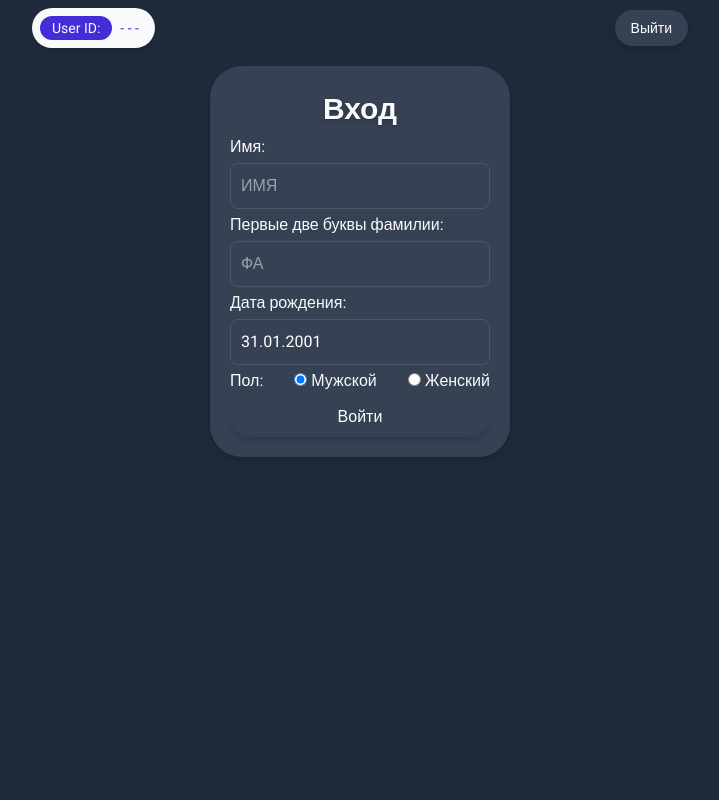
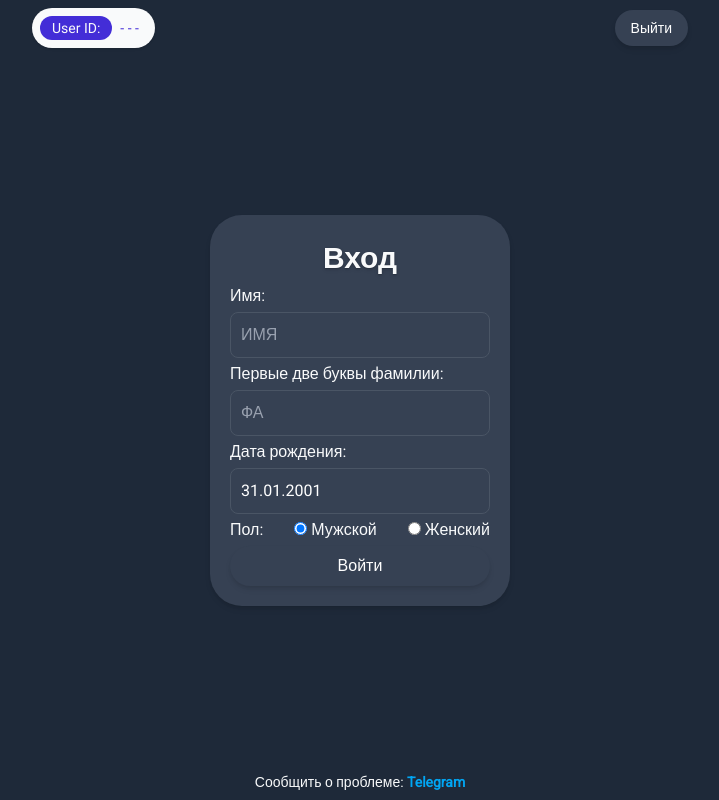
Before and after one commit to multifacs/cogni-test, a SvelteKit app: page / in a window 1280 px wide. Shown: the whole page, without its empty margins (280-999 px from the left). Built offline with nearby package versions, Linux system fonts and the light colour scheme; no server answers; a web font is replaced by a local one.

Commit message:
style: main layout

```diff
--- a/src/routes/+layout.svelte
+++ b/src/routes/+layout.svelte
@@ -13,29 +13,9 @@
 	});
 </script>
 
-<div
-	class="
-flex
-h-[100dvh]
-w-full
-flex-col
-items-center
-justify-between
-gap-2
-"
->
+<div class="flex h-[100dvh] flex-col items-center justify-between p-2">
 	<form
-		class="
-	mt-2
-	flex
-	w-full
-	max-w-[600px]
-	shrink
-	items-center
-	justify-between
-	px-2
-	text-sm
-	sm:max-w-2xl"
+		class="mb-2 flex w-full items-center justify-between px-2 text-sm sm:w-2xl"
 		method="POST"
 		action="/?/logout"
 		use:enhance
@@ -44,20 +24,15 @@ gap-2
 		<Button type="submit" kind="small" color="red" disabled={$userStore == ''}>Выйти</Button>
 	</form>
 
-	<div
-		class="
-	container
-	flex
-	h-full
-	max-w-2xl
-	flex-col
-	items-center
-	justify-between
-  	gap-1
-	p-2.5
-"
-	>
-		{@render children()}
+	{@render children()}
+
+	<!-- Нижний блок — ссылка или футер -->
+	<div class="mt-2 text-sm">
+		<p>
+			Сообщить о проблеме: <a href="https://t.me/+Q08ShGg2nSRhYTEy" class=" font-bold text-sky-500"
+				>Telegram</a
+			>
+		</p>
 	</div>
 </div>
 
--- a/src/routes/tests/+page.svelte
+++ b/src/routes/tests/+page.svelte
@@ -11,60 +11,20 @@
 </script>
 
 <div
-	class="
-	flex
-	max-h-[85dvh]
-	max-w-[350px]
-	min-w-[300px]
-	flex-col
-	items-center
-	gap-4
-	rounded-4xl
-	bg-gray-700
-	p-5
-	shadow-md
-	"
+	class="flex min-h-0 grow-0 w-full max-w-[350px] min-w-[300px] flex-col items-center gap-4 rounded-4xl bg-gray-700 p-5 shadow-md"
 >
 	<h1 class="">Тесты</h1>
 
 	<div
-		class="test-container
-	flex
-	shrink-1
-	flex-col
-	items-center
-	gap-4
-	overflow-y-scroll
-	rounded-3xl
-	"
+		class="test-container flex w-full flex-col items-center gap-4 overflow-y-auto rounded-3xl"
 	>
 		{#each data.tests as { name, title, path, img }}
 			<a
 				href={path}
-				class="test-button
-			box-border
-			flex w-full
-			items-center
-			justify-between
-			gap-2
-			rounded-3xl
-			bg-gray-600
-			p-2.5
-			shadow-md
-			transition
-			hover:bg-gray-50
-			"
+				class="test-button gap- box-border flex grow-0 shrink-0 w-full items-center justify-between rounded-3xl bg-gray-600 p-2.5 shadow-md transition hover:bg-gray-50"
 			>
 				<span>{title}</span>
-				<img
-					src={img}
-					alt={name}
-					class="test-icon
-				h-16
-				w-16
-				rounded-2xl
-				"
-				/>
+				<img src={img} alt={name} class="test-icon h-16 w-16 rounded-2xl ml-2" />
 			</a>
 		{/each}
 	</div>
```
